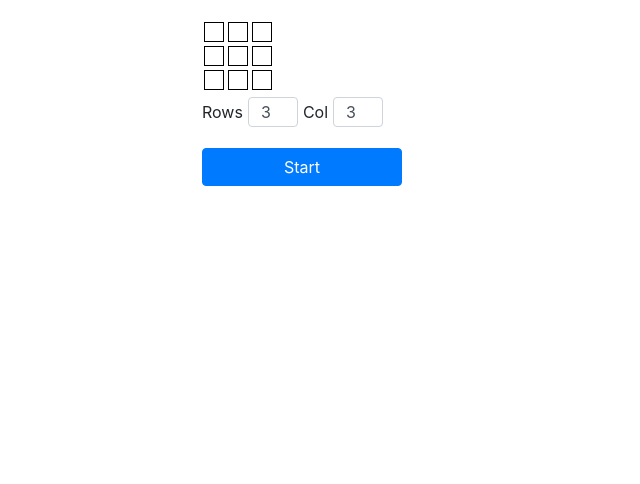
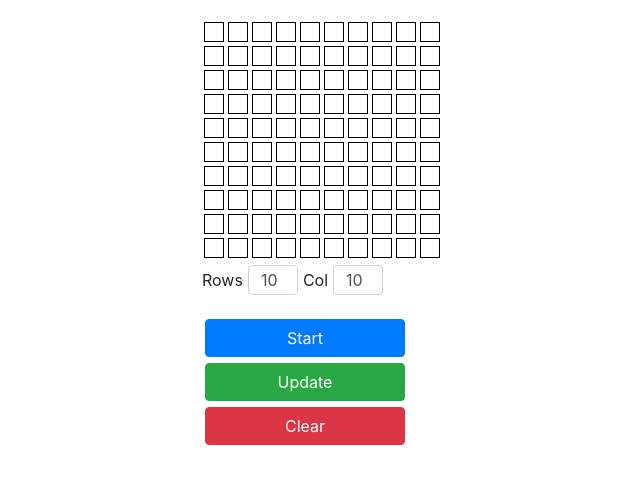
Before and after one commit to curtisyungen/conway, a React (Create React App) app: page / in a window 1280 px wide. Shown: the top 484 px of the page, without its empty margins (248-888 px from the left). Built offline with nearby package versions, Linux system fonts and the light colour scheme.

Commit message:
Add files via upload

```diff
--- a/src/components/Board/board.css
+++ b/src/components/Board/board.css
@@ -16,12 +16,12 @@
     width: 50px;
 }
 
+.formBtn {
+    margin: 3px;
+    width: 200px;
+}
+
 .row {
     margin-left: 0px !important;
     margin-right: 0px !important;
 }
-
-.startBtn {
-    margin: 0;
-    width: 200px;
-}
--- a/src/components/Board/board.js
+++ b/src/components/Board/board.js
@@ -17,8 +17,8 @@ class Board extends Component {
 
     componentDidMount = () => {
         this.setState({
-            numRows: 3,
-            numCols: 3,
+            numRows: 10,
+            numCols: 10,
         }, () => {
             this.getCells();
         });
@@ -38,7 +38,6 @@ class Board extends Component {
         let numCols = parseInt(this.state.numCols);
 
         let board = [];
-        let nextBoard = [];
         for (var i = 0; i < numRows; i++) {
 
             let row = [];
@@ -51,13 +50,37 @@ class Board extends Component {
 
                 row.push(cell);
             }
-
             board.push(row);
-            nextBoard.push(row);
         }
 
         this.setState({
             board: board,
+        }, () => {
+            this.resetNextBoard();
+        });
+    }
+
+    resetNextBoard = () => {
+        let numRows = parseInt(this.state.numRows);
+        let numCols = parseInt(this.state.numCols);
+
+        let nextBoard = [];
+        for (var i = 0; i < numRows; i++) {
+            let nRow = [];
+            for (var j = 0; j < numCols; j++) {
+                let nCell = {
+                    row: i,
+                    col: j,
+                    val: false,
+                }
+
+                nRow.push(nCell);
+            }
+
+            nextBoard.push(nRow);
+        }
+
+        this.setState({
             nextBoard: nextBoard,
         });
     }
@@ -182,9 +205,9 @@ class Board extends Component {
         nextBoard[row][col].val = result;
 
         this.setState({
-            nextBoard: nextBoard,
+            board: nextBoard,
         }, () => {
-            console.log("Next Board", nextBoard);
+            this.resetNextBoard();
         });
     }
 
@@ -210,7 +233,7 @@ class Board extends Component {
                                 className="form-control boardSize"
                                 id="boardHeight"
                                 onChange={this.handleInputChange}
-                                defaultValue={3}
+                                defaultValue={10}
                             />
                         </div>
                         <div className="form-group">
@@ -222,16 +245,28 @@ class Board extends Component {
                                 className="form-control boardSize"
                                 id="boardWidth"
                                 onChange={this.handleInputChange}
-                                defaultValue={3}
+                                defaultValue={10}
                             />
                         </div>
                     </form>
 
                     <button
-                        className="btn btn-primary startBtn"
+                        className="btn btn-primary startBtn formBtn"
                         onClick={this.startGame}
                     >
                         Start
+                    </button>
+                    <button
+                        className="btn btn-success formBtn"
+                        onClick={(event) => { event.preventDefault(); this.getCells(); }}
+                    >
+                        Update
+                    </button>
+                    <button
+                        className="btn btn-danger formBtn"
+                        onClick={(event) => { event.preventDefault(); this.getCells(); }}
+                    >
+                        Clear
                     </button>
                 </div>
             ) : (
```
